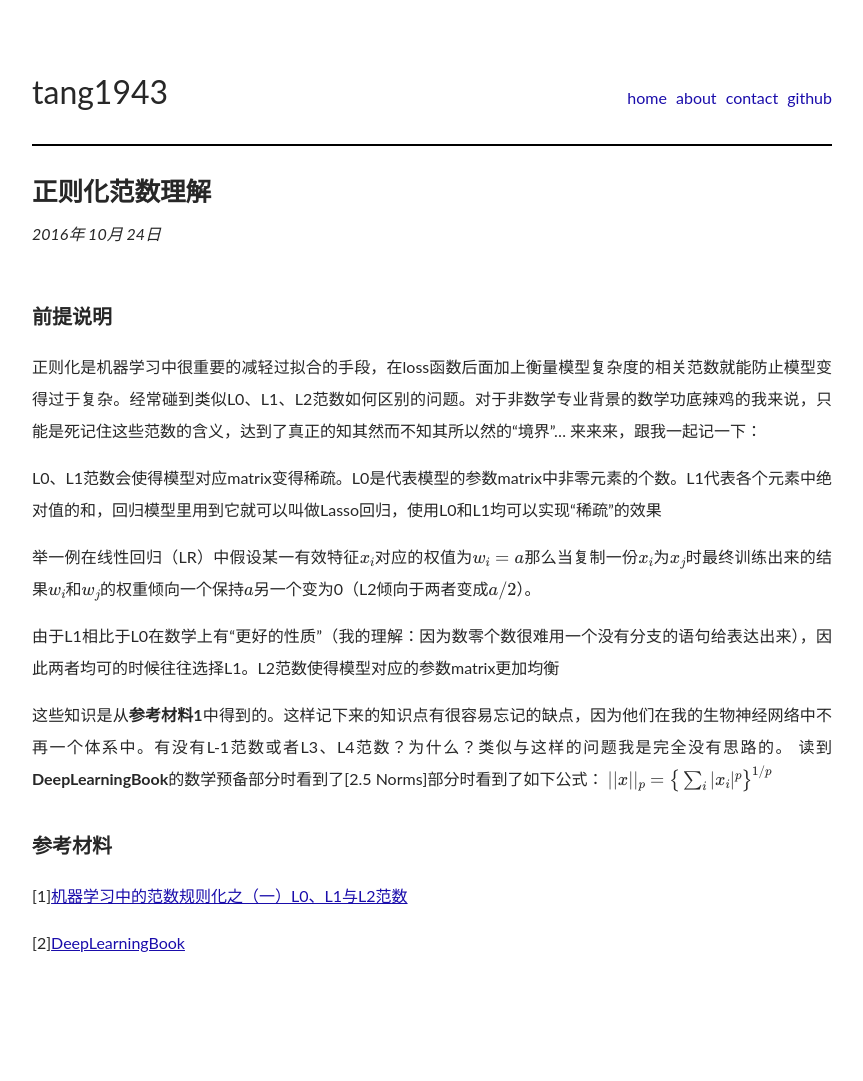
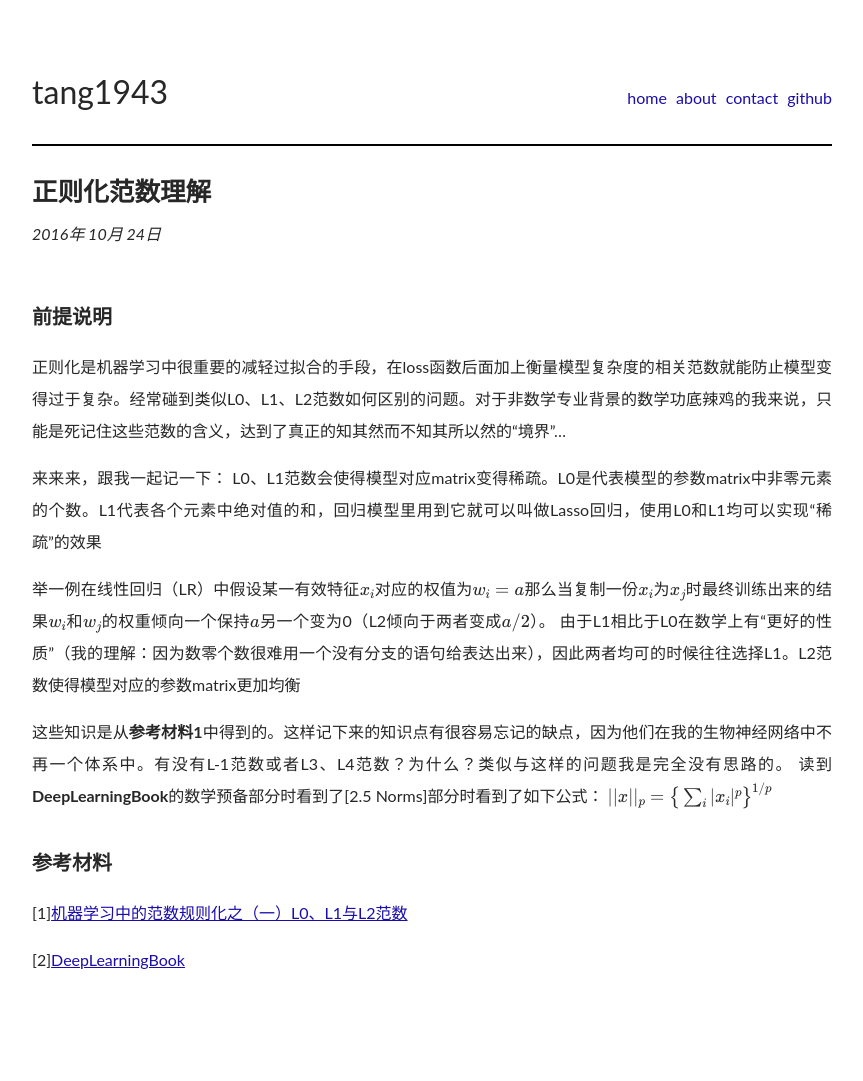
Before and after one commit to tang1943/tang1943.github.io, a Jekyll site: the page built from _blog_posts/norms.md, in a window 1280 px wide. Shown: the whole page, without its empty margins (208-1071 px from the left). Built offline with Jekyll 4.4.1, drawn with Linux system fonts in a browser that asks for light colours; formulas are drawn with MathJax 3.

```diff
--- a/_blog_posts/norms.md
+++ b/_blog_posts/norms.md
@@ -7,11 +7,11 @@ categories:
 ---
 # 前提说明
 正则化是机器学习中很重要的减轻过拟合的手段，在loss函数后面加上衡量模型复杂度的相关范数就能防止模型变得过于复杂。经常碰到类似L0、L1、L2范数如何区别的问题。对于非数学专业背景的数学功底辣鸡的我来说，只能是死记住这些范数的含义，达到了真正的知其然而不知其所以然的“境界”...
+
 来来来，跟我一起记一下：
-> L0、L1范数会使得模型对应matrix变得稀疏。L0是代表模型的参数matrix中非零元素的个数。L1代表各个元素中绝对值的和，回归模型里用到它就可以叫做Lasso回归，使用L0和L1均可以实现“稀疏”的效果
->> 举一例在线性回归（LR）中假设某一有效特征$$x_i$$对应的权值为$$w_i=a$$那么当复制一份$$x_i$$为$$x_j$$时最终训练出来的结果$$w_i$$和$$w_j$$的权重倾向一个保持$$a$$另一个变为0（L2倾向于两者变成$$a/2$$）。
-
-> 由于L1相比于L0在数学上有“更好的性质”（我的理解：因为数零个数很难用一个没有分支的语句给表达出来），因此两者均可的时候往往选择L1。L2范数使得模型对应的参数matrix更加均衡
+L0、L1范数会使得模型对应matrix变得稀疏。L0是代表模型的参数matrix中非零元素的个数。L1代表各个元素中绝对值的和，回归模型里用到它就可以叫做Lasso回归，使用L0和L1均可以实现“稀疏”的效果
+>举一例在线性回归（LR）中假设某一有效特征$$x_i$$对应的权值为$$w_i=a$$那么当复制一份$$x_i$$为$$x_j$$时最终训练出来的结果$$w_i$$和$$w_j$$的权重倾向一个保持$$a$$另一个变为0（L2倾向于两者变成$$a/2$$）。
+由于L1相比于L0在数学上有“更好的性质”（我的理解：因为数零个数很难用一个没有分支的语句给表达出来），因此两者均可的时候往往选择L1。L2范数使得模型对应的参数matrix更加均衡
 
 这些知识是从**参考材料1**中得到的。这样记下来的知识点有很容易忘记的缺点，因为他们在我的生物神经网络中不再一个体系中。有没有L-1范数或者L3、L4范数？为什么？类似与这样的问题我是完全没有思路的。
 读到**DeepLearningBook**的数学预备部分时看到了[2.5 Norms]部分时看到了如下公式：
```
